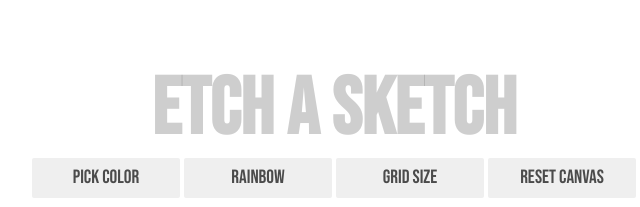
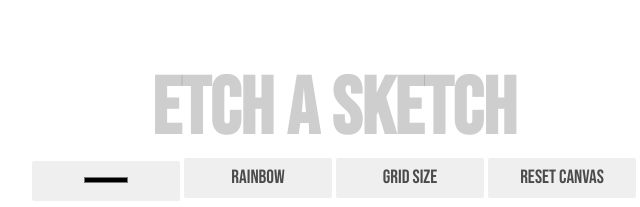
Before and after one commit to NullifyCrescent9202/Etch-a-Sketch, a plain HTML site: page index.html in a window 1280 px wide. Shown: the top 207 px of the page, 306-946 px from the left. Drawn offline with Linux system fonts and the light colour scheme.

Commit message:
Remove color button for color picker and update style.

```diff
--- a/index.css
+++ b/index.css
@@ -39,7 +39,19 @@ body{
 .pixel:hover{
     background-color: rebeccapurple;
 }
+input{
+    border-style: none;
+    margin: 0px;
+    padding-left: 50px;
+    padding-right: 50px;
+    padding-top: 12px;
 
+    padding-bottom: 14.1px;
+    font-size: 1.2rem;
+    height: 40px;
+    width: 148px;
+
+}
 button{
     font-size: 1.2rem;
     height: 40px;
@@ -51,7 +63,7 @@ button{
 }
 
 
-button, .grid{
+button, .grid, input{
     border-radius: 2px;
 }
 
--- a/index.html
+++ b/index.html
@@ -14,7 +14,7 @@
         <h1>Etch a Sketch</h1>
 
         <div class="button-container">
-            <button class="colorPicker">Pick Color</button>
+            <input type="color" name="" id="" >
             <button class="randomColor">Rainbow</button>
             <button class="createGrid">Grid Size</button>
             <button class="reset">Reset Canvas</button>
```
